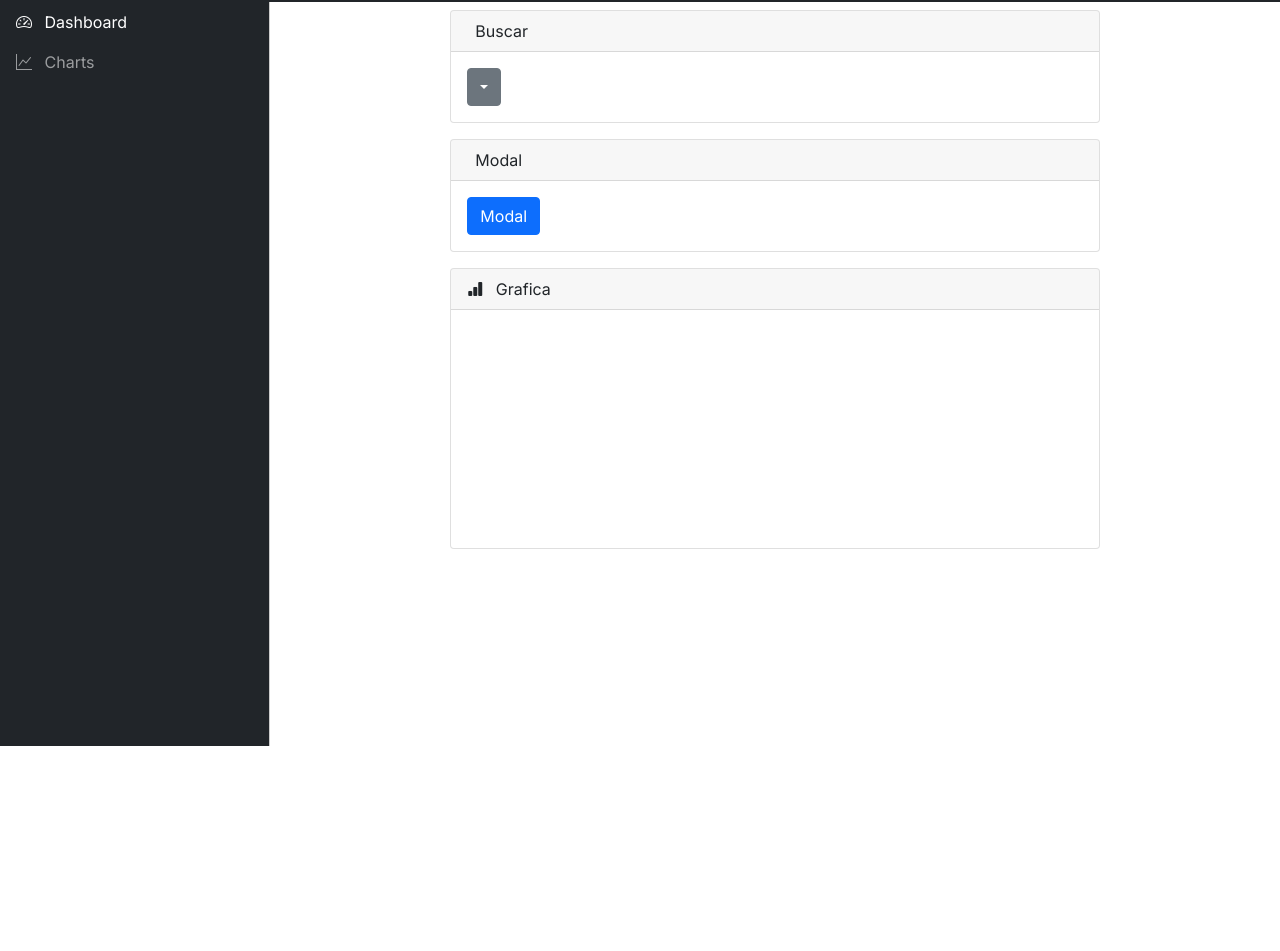
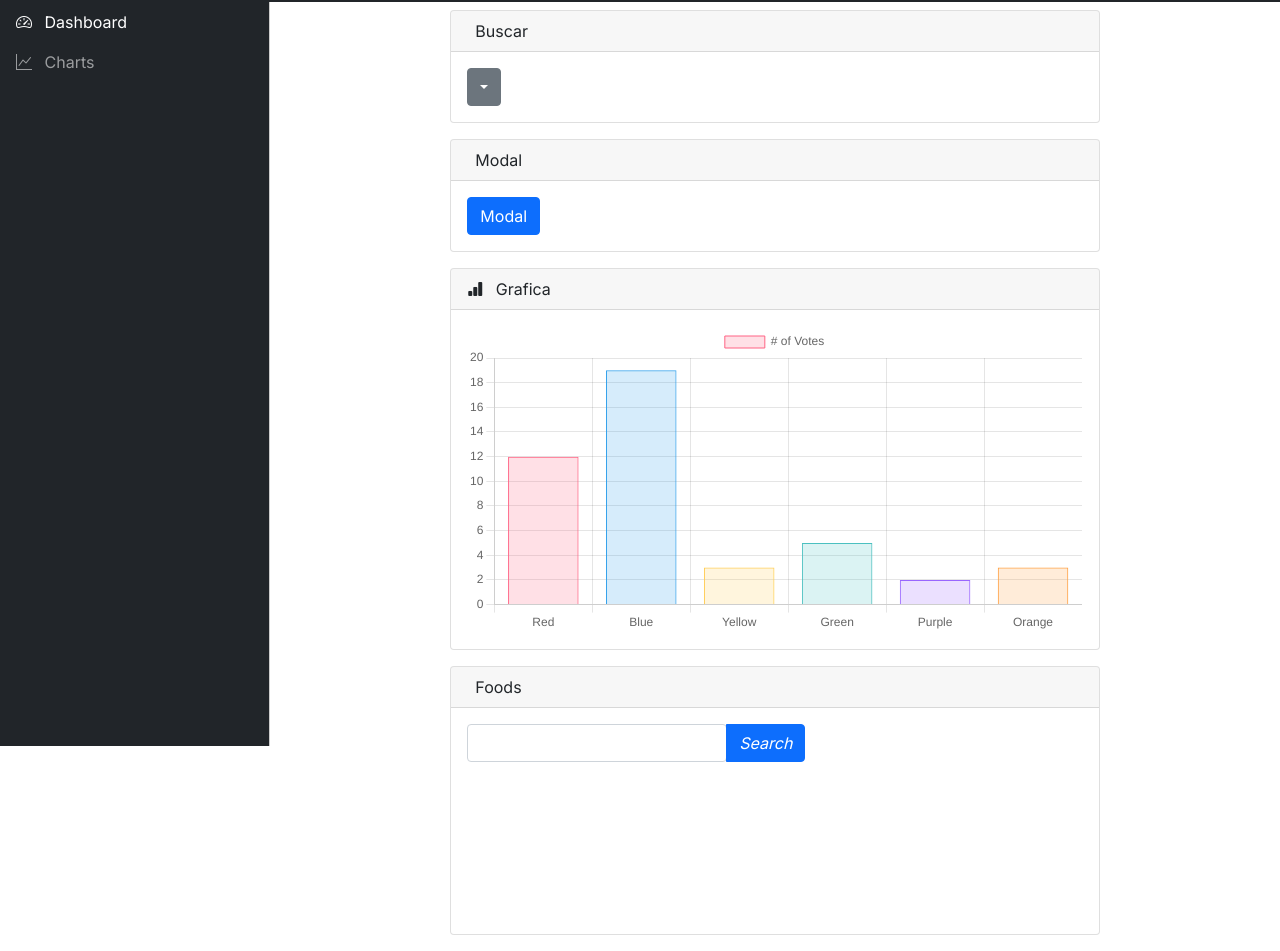
Before and after one commit to AlejandroHDZ2021/Proyecto-3-Dashboard, a plain HTML site: page index.html in a window 1280 px wide. Shown: the part 54-1005 px from the top of the page. Before the commit the page ends 800 px from the top, so only its background shows below. Drawn offline with nearby package versions, Linux system fonts and the light colour scheme.

Commit message:
index modified

```diff
--- a/index.html
+++ b/index.html
@@ -178,9 +178,34 @@
             </div>
           </div>
         </div>
+        <div class="row justify-content-center">
+          <div class="col-md-8 mb-3">
+            <div class="card h-100">
+              <div class="card-header">
+                <span class="me-2"><i class="bi bi-food"></i></span>
+                Foods
+              </div>
+              <div class="card-body">
+                <div class="input-group">
+                  <div class="form-outline">
+                    <input type="search" onkeypress="getData()" id="form1" class="form-control" />
+                  </div>
+                  <button type="button" onclick="getData()" class="btn btn-primary">
+                    <i class="fas fa-search">Search</i>
+                  </button>
+                </div>
+              <div class="container">
+
+              </div>
+              <canvas id="information"></canvas>
+              </div>
+            </div>
+          </div>
+        </div>
       </div>
 
     </main>
+
 
 
 
```
